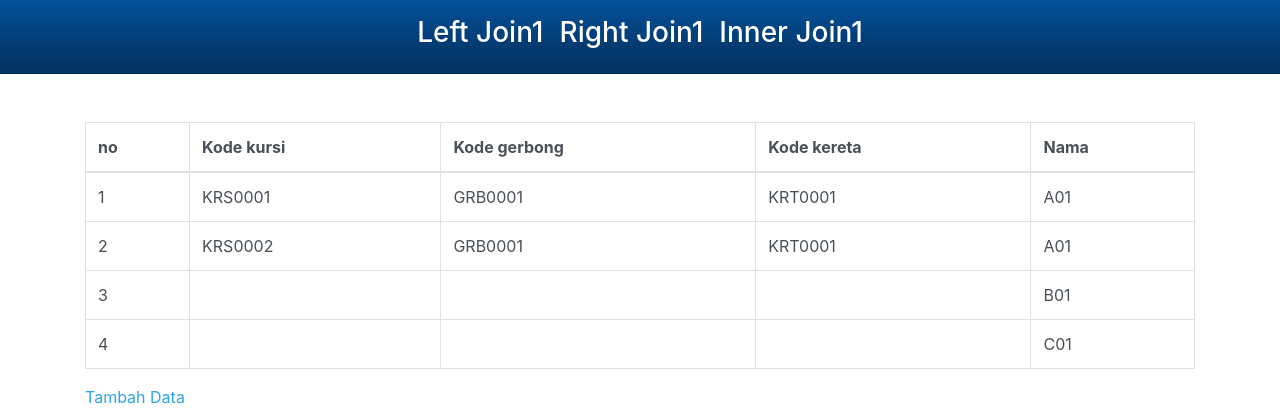
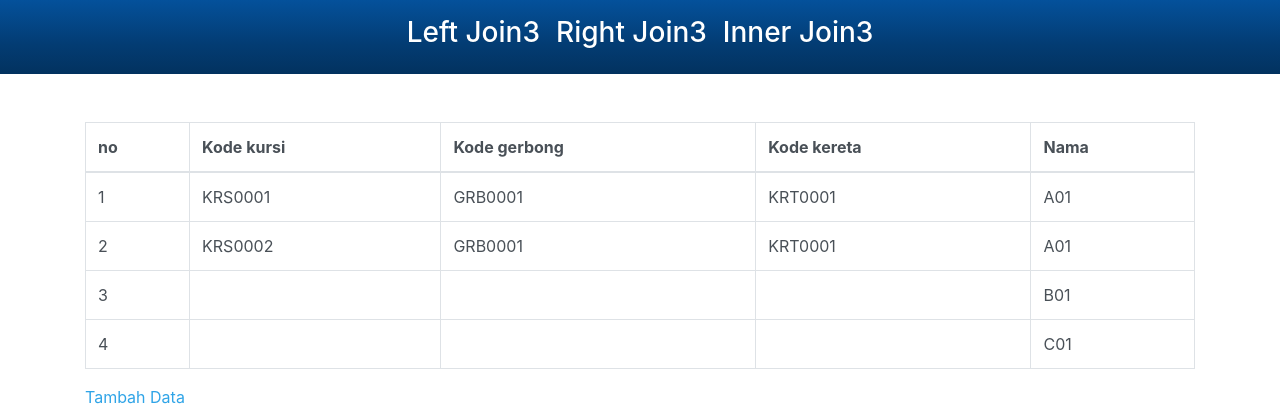
Before and after one commit to LuqmanArif29/PR7_1705277_Luqman-Arif, a CodeIgniter app: page /LP01_1705277_LuqmanArif/index.php/welcome/index1 in a window 1280 px wide. Shown: the top 420 px of the page. Run offline with CodeIgniter, Linux system fonts and the light colour scheme; data comes from the database, SQL or seed files in the repository.

Commit message:
Update indexKasir1.php

```diff
--- a/LP01_1705277_LuqmanArif/CodeIgniter-3.1.10/application/views/indexKasir1.php
+++ b/LP01_1705277_LuqmanArif/CodeIgniter-3.1.10/application/views/indexKasir1.php
@@ -27,17 +27,17 @@
         <ul class="navbar-nav mx-auto">
           <li class="nav-item active">
             <a class="nav-link text-white" href="<?php echo site_url('Welcome/index'); ?>">
-                <h3>Left Join1</h3>
+                <h3>Left Join3</h3>
             </a>
           </li>
           <li class="nav-item">
             <a class="nav-link text-white" href="<?php echo site_url('Welcome/index1'); ?>">
-                <h3>Right Join1</h3>
+                <h3>Right Join3</h3>
             </a>
           </li>
           <li class="nav-item">
             <a class="nav-link text-white" href="<?php echo site_url('Welcome/index2'); ?>">
-                <h3>Inner Join1</h3>
+                <h3>Inner Join3</h3>
             </a>
           </li>
         </ul>
```
